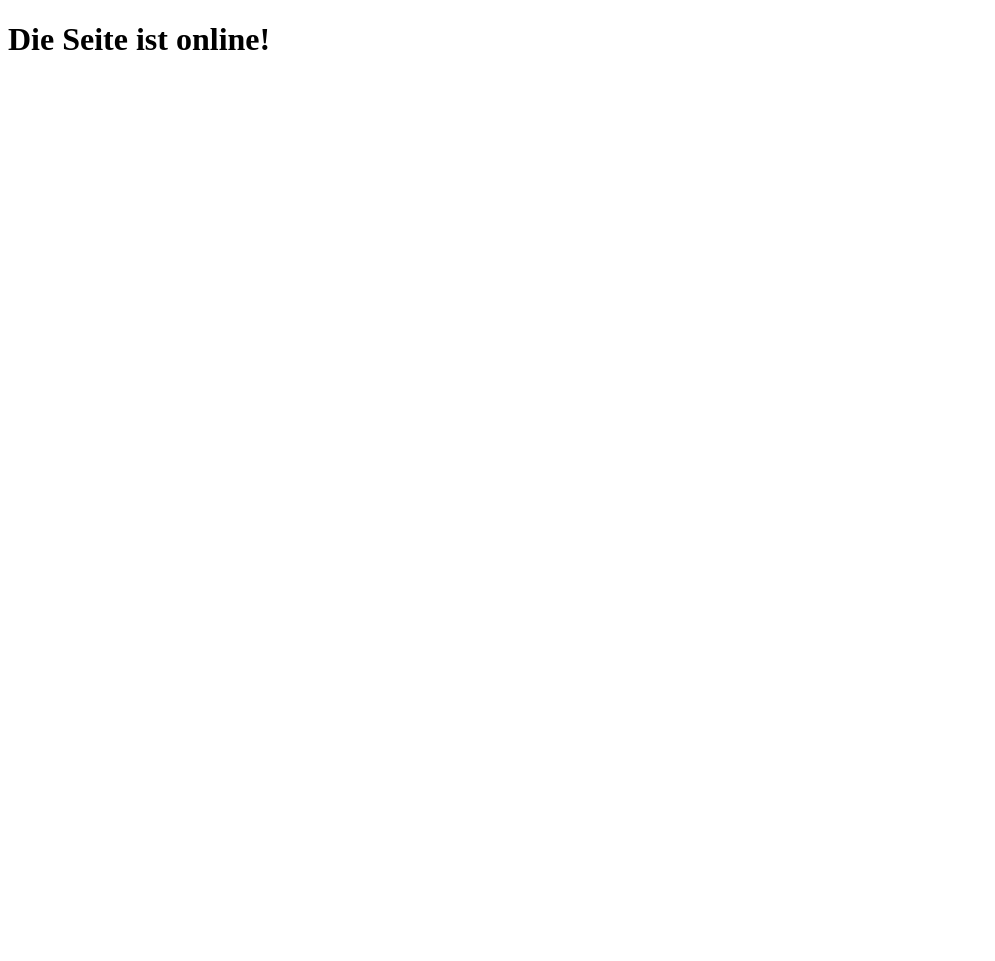
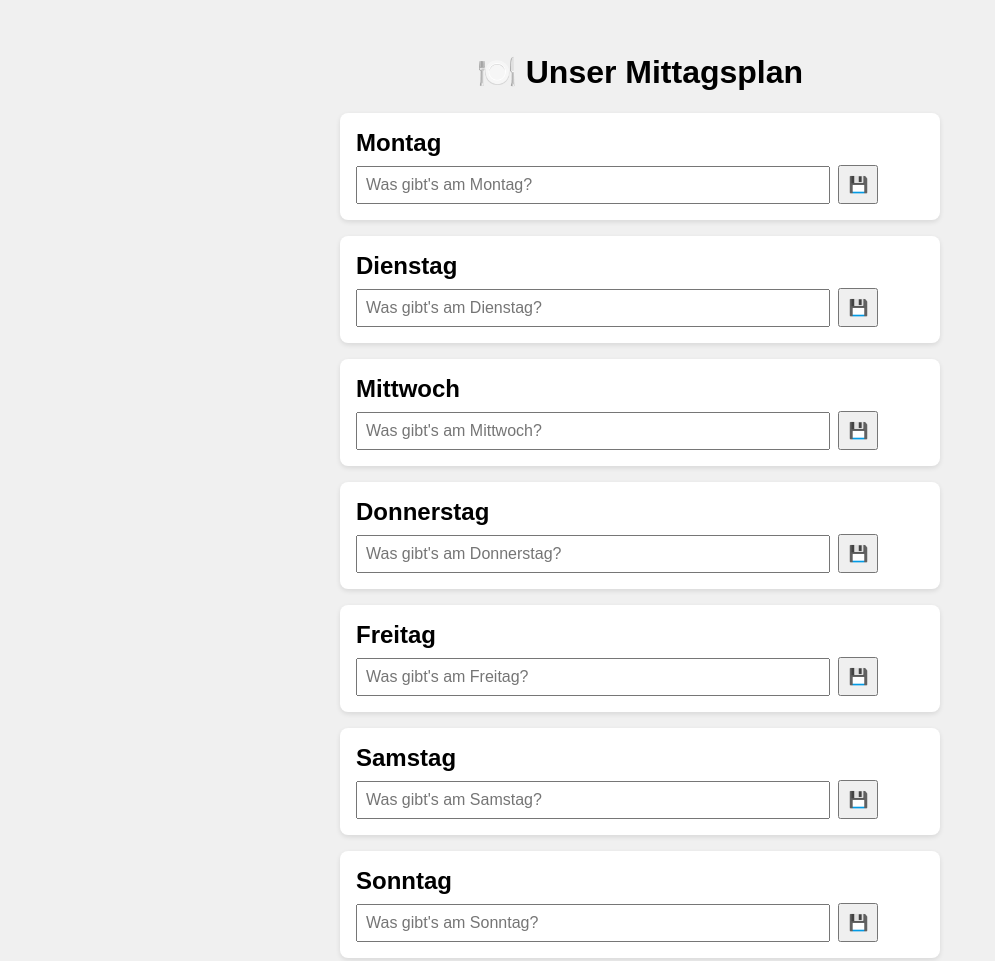
Before and after one commit to C00P3R86/Mittagsplan, a plain HTML site: page index.html in a window 1280 px wide. Shown: the whole page, without its empty margins (0-995 px from the left). Before the commit the page ends 800 px from the top, so only its background shows below. Drawn offline with Linux system fonts and the light colour scheme.

Commit message:
Update index.html

```diff
--- a/index.html
+++ b/index.html
@@ -1,11 +1,85 @@
 <!DOCTYPE html>
 <html lang="de">
 <head>
-    <meta charset="UTF-8">
-    <meta name="viewport" content="width=device-width, initial-scale=1.0">
-    <title>Testseite Online</title>
+  <meta charset="UTF-8">
+  <title>Unser Mittagsplan</title>
+  <style>
+    body {
+      font-family: sans-serif;
+      background: #f0f0f0;
+      padding: 2rem;
+      max-width: 600px;
+      margin: auto;
+    }
+    h1 {
+      text-align: center;
+    }
+    .tag {
+      margin-bottom: 1rem;
+      background: #fff;
+      padding: 1rem;
+      border-radius: 8px;
+      box-shadow: 0 2px 5px rgba(0,0,0,0.1);
+    }
+    .tag h2 {
+      margin: 0 0 0.5rem;
+    }
+    input {
+      width: 80%;
+      padding: 0.5rem;
+      font-size: 1rem;
+    }
+    button {
+      padding: 0.5rem;
+      font-size: 1rem;
+      margin-left: 0.5rem;
+    }
+  </style>
 </head>
 <body>
-    <h1>Die Seite ist online!</h1>
+  <h1>🍽️ Unser Mittagsplan</h1>
+  <div id="tage"></div>
+
+  <script>
+    const wochentage = ["Montag", "Dienstag", "Mittwoch", "Donnerstag", "Freitag", "Samstag", "Sonntag"];
+    const gespeicherteDaten = JSON.parse(localStorage.getItem("mittagsplan")) || {};
+
+    function speichern() {
+      localStorage.setItem("mittagsplan", JSON.stringify(gespeicherteDaten));
+    }
+
+    function render() {
+      const container = document.getElementById("tage");
+      container.innerHTML = "";
+
+      wochentage.forEach(tag => {
+        const eintrag = gespeicherteDaten[tag] || "";
+        const div = document.createElement("div");
+        div.className = "tag";
+
+        const title = document.createElement("h2");
+        title.textContent = tag;
+
+        const input = document.createElement("input");
+        input.type = "text";
+        input.value = eintrag;
+        input.placeholder = `Was gibt's am ${tag}?`;
+
+        const button = document.createElement("button");
+        button.textContent = "💾";
+        button.onclick = () => {
+          gespeicherteDaten[tag] = input.value;
+          speichern();
+        };
+
+        div.appendChild(title);
+        div.appendChild(input);
+        div.appendChild(button);
+        container.appendChild(div);
+      });
+    }
+
+    render();
+  </script>
 </body>
 </html>
```
